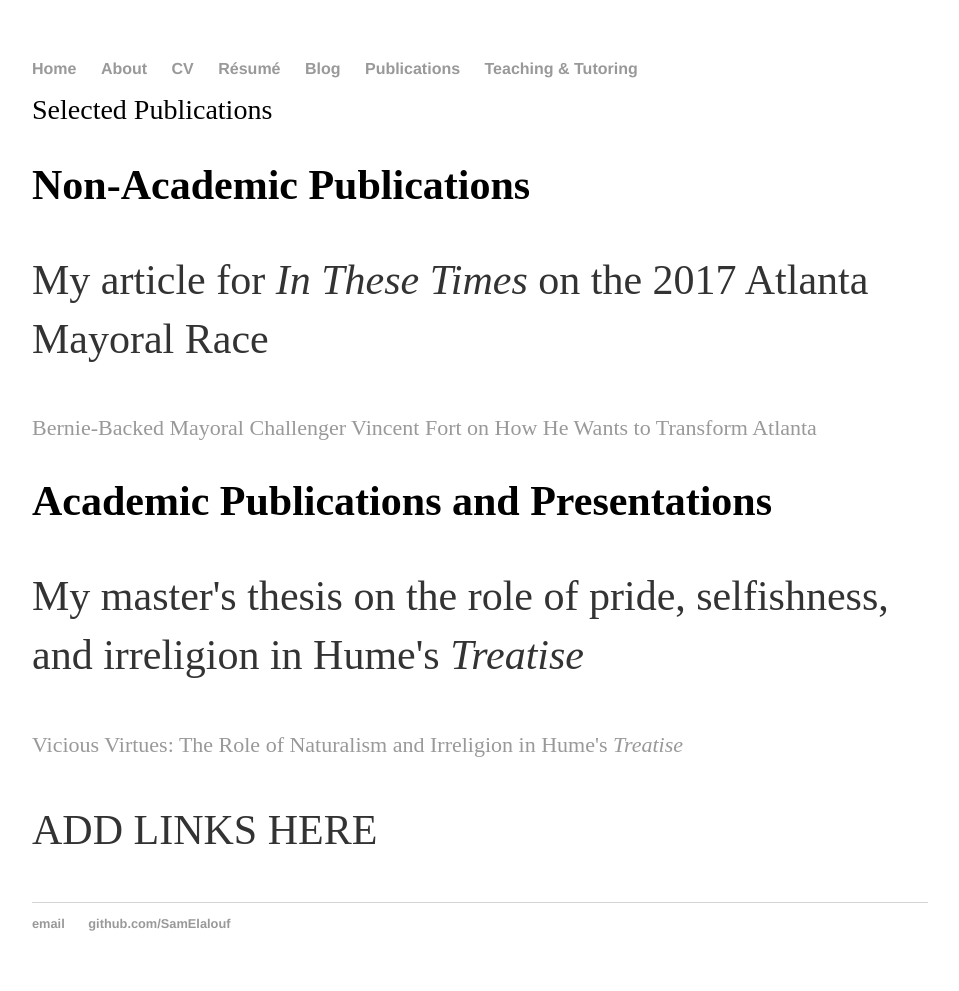
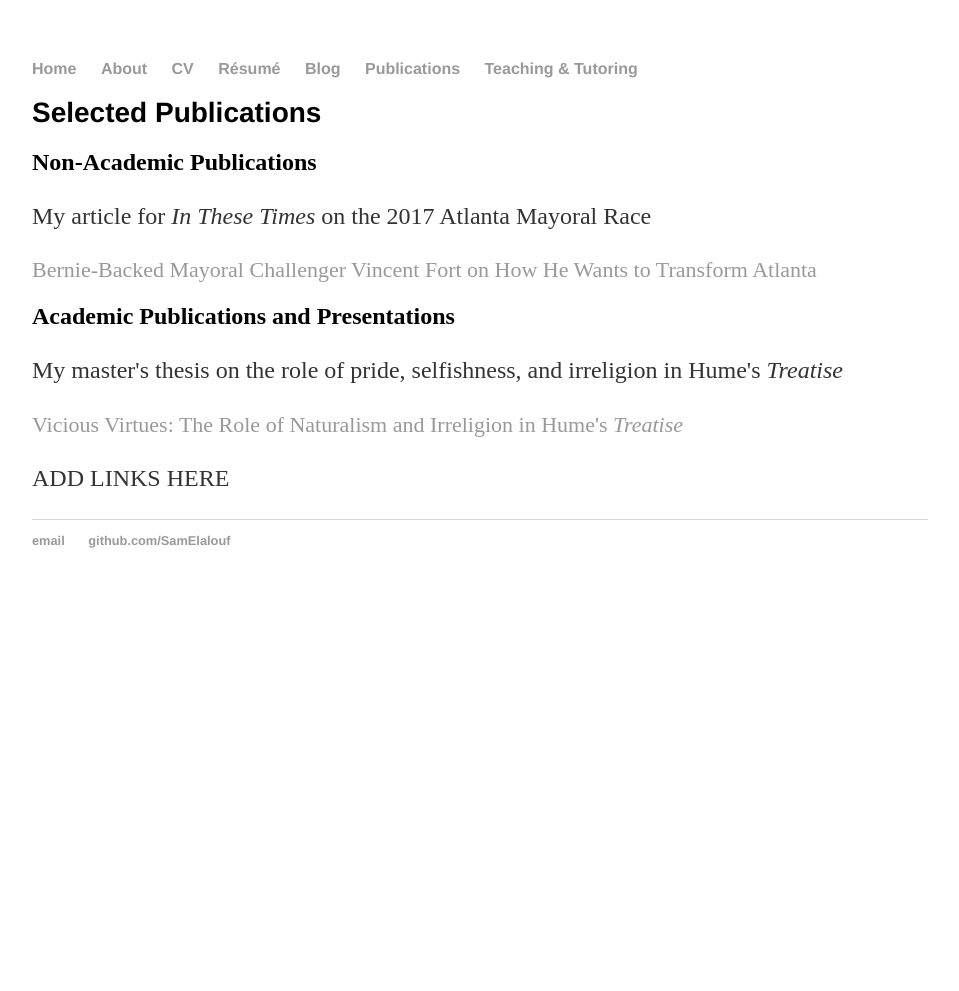
Before and after one commit to SamElalouf/samelalouf.github.io, a Jekyll site: the page built from publications/index.html, in a window 1280 px wide. Shown: the whole page, without its empty margins (160-1119 px from the left). Built offline with Jekyll 4.4.1, drawn with Linux system fonts in a browser that asks for light colours; after the commit the page ends 900 px from its top, so only the background shows below that.

Commit message:
Update index.html

```diff
--- a/publications/index.html
+++ b/publications/index.html
@@ -4,7 +4,7 @@
 ---
 
 <div class="blurb">
-	<h1style="font-family style="font-size: 28px":Garamond;">Selected Publications</h1>
+	<h1 style="font-size: 28px"; style="font-family:Garamond;">Selected Publications</h1>
   <h2>Non-Academic Publications</h2>
   <p>My article for <em>In These Times</em> on the 2017 Atlanta Mayoral Race </p>
   <a href="http://inthesetimes.com/article/20639/bernie-sanders-vincent-fort-atlanta-mayor/" style="font-size: 22px">Bernie-Backed Mayoral Challenger Vincent Fort on How He Wants to Transform Atlanta</a>
```
